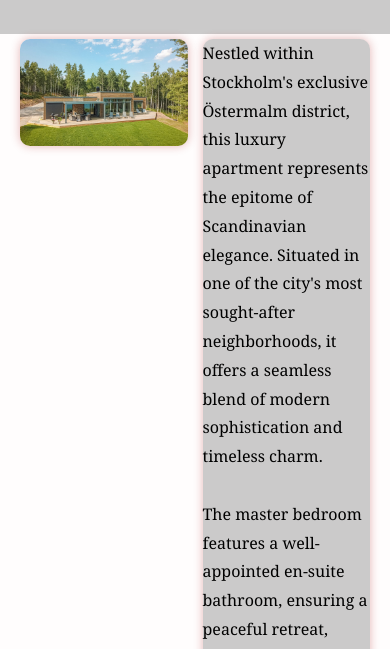
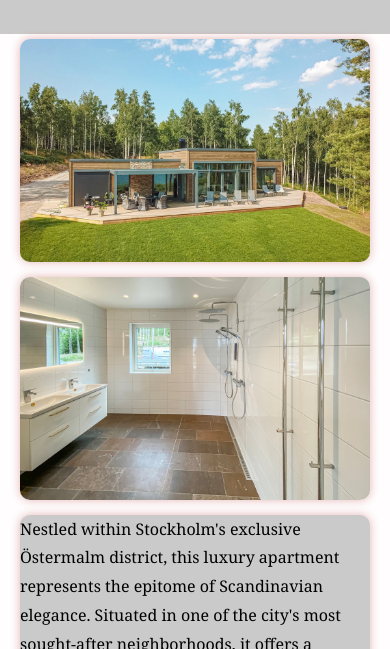
Before and after one commit to Kocunu/kms_website_project, a plain HTML site: page html/sweden.html in a window 390 px wide. Shown: the part 451-1100 px from the top of the page. Drawn offline with Linux system fonts and the light colour scheme.

Commit message:
a lot of changes inn css
responsive design now better with pictures

```diff
--- a/html/sweden.html
+++ b/html/sweden.html
@@ -27,7 +27,7 @@
         </div>
         <div class ="site-container">
         <div class="gallery">
-            <div class="gallery-image">
+            <div class="gallery-image2">
                 <img src="../assets/sweden/Schweden_1.jpg" alt="Großes Zimmerbild">
               </div>
               <div class ="textbild">
@@ -39,7 +39,7 @@
 
                 Located in the heart of the city, this Stockholm luxury apartment offers easy access to cultural landmarks, world-class dining, and high-end boutiques, making it the perfect residence for those seeking the ultimate in urban living in the Swedish capital.
             </div>
-              <div class="gallery-image">
+              <div class="gallery-image2">
                 <img src="../assets/sweden/Schweden_2.jpg" alt="Kleines Zimmerbild">
               </div>
               <div class="gallery-image">
--- a/style/style_denmark.css
+++ b/style/style_denmark.css
@@ -56,6 +56,36 @@
       }
   }
 
+  @media screen and (max-width: 1200px) {
+    .gallery {
+      display: grid;
+      grid-template-columns: 1fr;
+      grid-template-rows: auto;
+      gap: 15px;
+    }
+
+    .gallery-image2,
+    .textbild {
+      grid-column: 1 / -1;
+    }
+
+
+    .gallery-image2 img {
+      width: 100%;
+      height: auto;
+    }
+
+
+    .textbild {
+      order: 1;
+    }
+
+
+    .gallery-image {
+      order: 2;
+    }
+  }
+
 .TitelApartment {
     text-align: center;
     margin-top: 60px;
@@ -82,10 +112,13 @@
   .gallery-image {
     position: relative;
   }
+  .gallery-image2 {
+    position: relative;
+  }
 
 .textbild {
   border: #000000;
-  font-size: 17px;
+  font-size: 18px;
   font-family: Georgia, 'Times New Roman', Times, serif;
   text-align: left;
   border:2px #00000000;
@@ -97,6 +130,13 @@
 }
 
   .gallery-image img {
+    width: 100%;
+    height: auto;
+    display: block;
+    border-radius: 10px;
+    box-shadow: 0 0 10px rgba(167, 16, 16, 0.3);
+  }
+  .gallery-image2 img {
     width: 100%;
     height: auto;
     display: block;
--- a/style/style_finland.css
+++ b/style/style_finland.css
@@ -55,7 +55,35 @@
           height: 40px;
       }
   }
+  @media screen and (max-width: 1200px) {
+    .gallery {
+      display: grid;
+      grid-template-columns: 1fr;
+      grid-template-rows: auto;
+      gap: 15px;
+    }
 
+    .gallery-image2,
+    .textbild {
+      grid-column: 1 / -1;
+    }
+
+
+    .gallery-image2 img {
+      width: 100%;
+      height: auto;
+    }
+
+
+    .textbild {
+      order: 1;
+    }
+
+
+    .gallery-image {
+      order: 2;
+    }
+  }
 .TitelApartment {
     text-align: center;
     margin-top: 60px;
@@ -82,10 +110,13 @@
   .gallery-image {
     position: relative;
   }
+  .gallery-image2 {
+    position: relative;
+  }
 
 .textbild {
   border: #000000;
-  font-size: 17px;
+  font-size: 18px;
   font-family: Georgia, 'Times New Roman', Times, serif;
   text-align: left;
   border:2px #00000000;
@@ -97,6 +128,13 @@
 }
 
   .gallery-image img {
+    width: 100%;
+    height: auto;
+    display: block;
+    border-radius: 10px;
+    box-shadow: 0 0 10px rgba(167, 16, 16, 0.3);
+  }
+  .gallery-image2 img {
     width: 100%;
     height: auto;
     display: block;
--- a/style/style_island.css
+++ b/style/style_island.css
@@ -54,7 +54,39 @@
       #navbar-logo {
           height: 40px;
       }
-  }
+
+
+      }
+
+      @media screen and (max-width: 1200px) {
+      .gallery {
+        display: grid;
+        grid-template-columns: 1fr;
+        grid-template-rows: auto;
+        gap: 15px;
+      }
+
+      .gallery-image2,
+      .textbild {
+        grid-column: 1 / -1;
+      }
+
+
+      .gallery-image2 img {
+        width: 100%;
+        height: auto;
+      }
+
+
+      .textbild {
+        order: 1;
+      }
+
+
+      .gallery-image {
+        order: 2;
+      }
+    }
 
 .TitelApartment {
     text-align: center;
@@ -82,6 +114,9 @@
   .gallery-image {
     position: relative;
   }
+  .gallery-image2 {
+    position: relative;
+  }
 
 .textbild {
   border: #000000;
@@ -97,6 +132,13 @@
 }
 
   .gallery-image img {
+    width: 100%;
+    height: auto;
+    display: block;
+    border-radius: 10px;
+    box-shadow: 0 0 10px rgba(167, 16, 16, 0.3);
+  }
+  .gallery-image2 img {
     width: 100%;
     height: auto;
     display: block;
--- a/style/style_norway.css
+++ b/style/style_norway.css
@@ -55,7 +55,35 @@
           height: 40px;
       }
   }
+  @media screen and (max-width: 1200px) {
+    .gallery {
+      display: grid;
+      grid-template-columns: 1fr;
+      grid-template-rows: auto;
+      gap: 15px;
+    }
 
+    .gallery-image2,
+    .textbild {
+      grid-column: 1 / -1;
+    }
+
+
+    .gallery-image2 img {
+      width: 100%;
+      height: auto;
+    }
+
+
+    .textbild {
+      order: 1;
+    }
+
+
+    .gallery-image {
+      order: 2;
+    }
+  }
 .TitelApartment {
     text-align: center;
     margin-top: 60px;
@@ -82,6 +110,9 @@
   .gallery-image {
     position: relative;
   }
+  .gallery-image2 {
+    position: relative;
+  }
 
 .textbild {
   border: #000000;
@@ -97,6 +128,13 @@
 }
 
   .gallery-image img {
+    width: 100%;
+    height: auto;
+    display: block;
+    border-radius: 10px;
+    box-shadow: 0 0 10px rgba(167, 16, 16, 0.3);
+  }
+  .gallery-image2 img {
     width: 100%;
     height: auto;
     display: block;
--- a/style/style_sweden.css
+++ b/style/style_sweden.css
@@ -55,7 +55,35 @@
           height: 40px;
       }
   }
+  @media screen and (max-width: 1200px) {
+    .gallery {
+      display: grid;
+      grid-template-columns: 1fr;
+      grid-template-rows: auto;
+      gap: 15px;
+    }
 
+    .gallery-image2,
+    .textbild {
+      grid-column: 1 / -1;
+    }
+
+
+    .gallery-image2 img {
+      width: 100%;
+      height: auto;
+    }
+
+
+    .textbild {
+      order: 1;
+    }
+
+
+    .gallery-image {
+      order: 2;
+    }
+  }
 .TitelApartment {
     text-align: center;
     margin-top: 60px;
@@ -82,6 +110,9 @@
   .gallery-image {
     position: relative;
   }
+  .gallery-image2 {
+    position: relative;
+  }
 
 .textbild {
   border: #000000;
@@ -103,7 +134,13 @@
     border-radius: 10px;
     box-shadow: 0 0 10px rgba(167, 16, 16, 0.3);
   }
-
+  .gallery-image2 img {
+    width: 100%;
+    height: auto;
+    display: block;
+    border-radius: 10px;
+    box-shadow: 0 0 10px rgba(167, 16, 16, 0.3);
+  }
 
   .features {
     display: flex;
```
Also changed, not shown: html/denmark.html (+1 -1 lines), html/finland.html (+1 -1 lines), html/island.html (+1 -1 lines), html/norway.html (+1 -1 lines).
